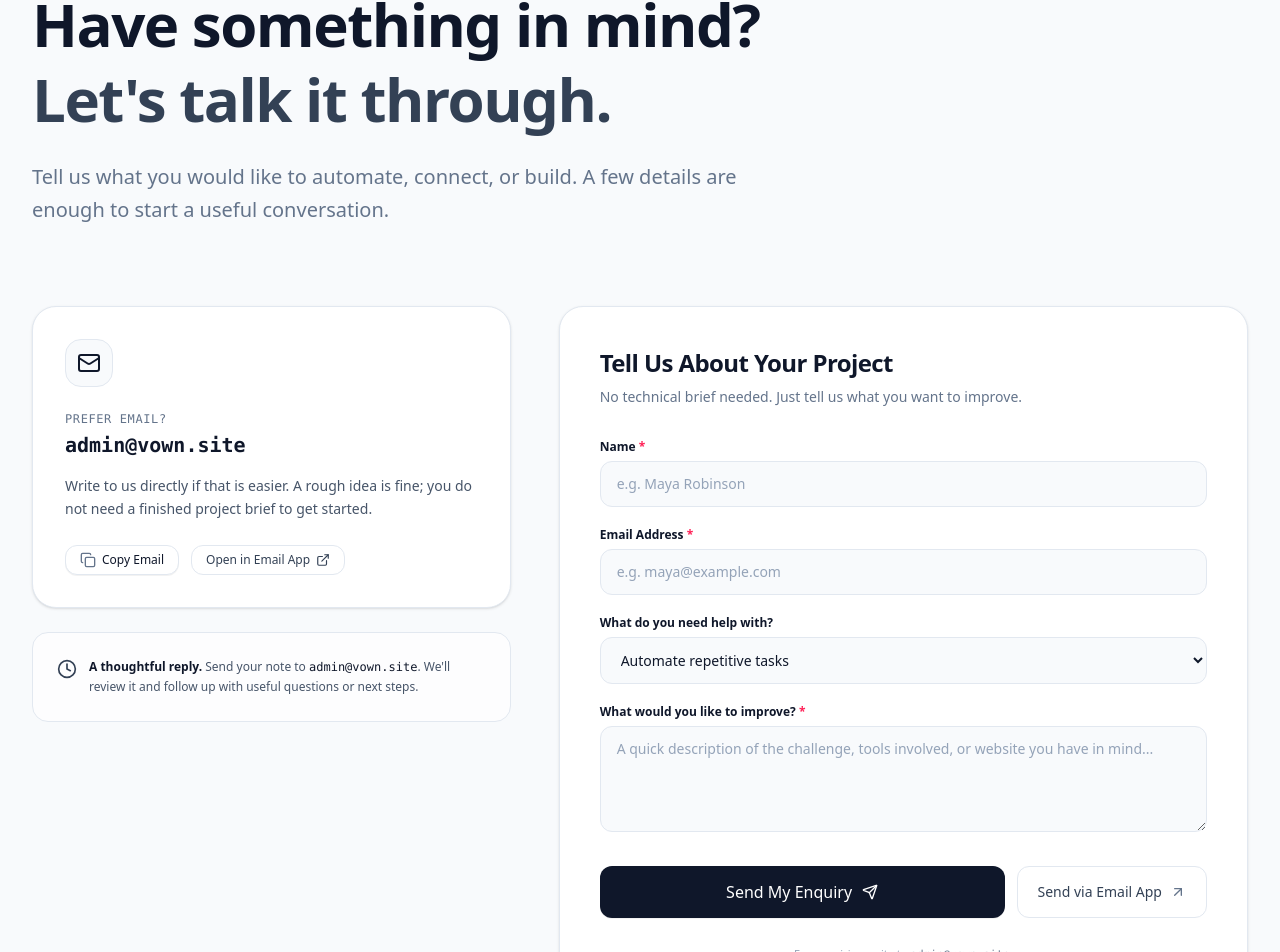
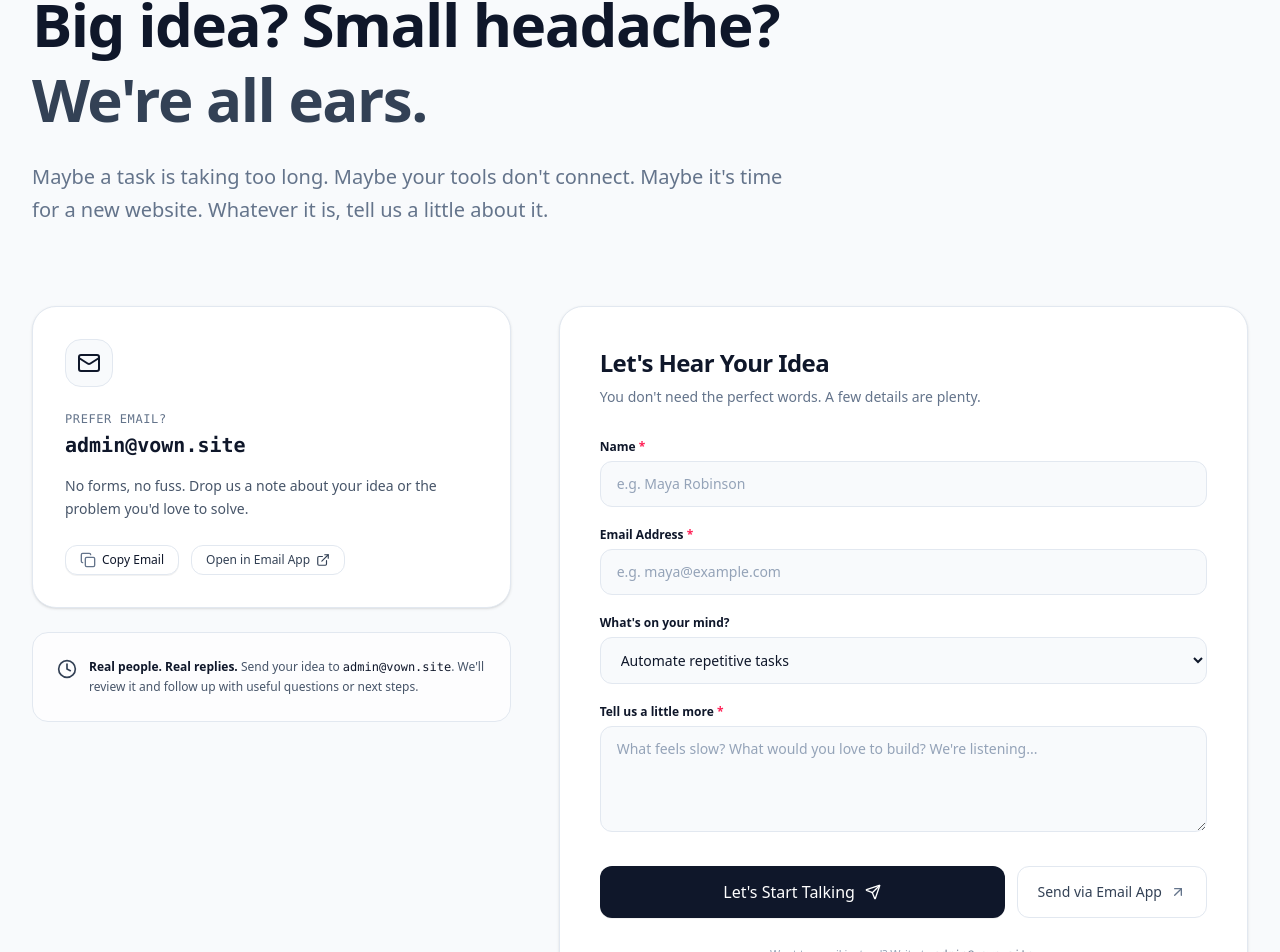
Before and after one commit to vownofficial-cloud/vown, a Next.js app: page /contact in a window 1280 px wide. Shown: the part 217-1169 px from the top of the page. Built offline with nearby package versions, Linux system fonts and the light colour scheme.

Commit message:
content: bring a friendly, modern voice to About and Contact

```diff
--- a/src/app/contact/page.tsx
+++ b/src/app/contact/page.tsx
@@ -147,13 +147,13 @@ function ContactFormContent() {
             </span>
           </div>
           <h1 className="text-4xl sm:text-6xl font-extrabold tracking-tight text-[#0F172A] dark:text-white leading-tight mb-6">
-            Have something in mind?
+            Big idea? Small headache?
             <br />
-            <span className="text-[#334155] dark:text-slate-300">Let&apos;s talk it through.</span>
+            <span className="text-[#334155] dark:text-slate-300">We&apos;re all ears.</span>
           </h1>
           <p className="text-lg sm:text-xl text-[#64748B] dark:text-slate-300 leading-relaxed">
-            Tell us what you would like to automate, connect, or build.
-            A few details are enough to start a useful conversation.
+            Maybe a task is taking too long. Maybe your tools don't connect. Maybe it's time for a new website.
+            Whatever it is, tell us a little about it.
           </p>
         </MotionWrap>
 
@@ -175,7 +175,7 @@ function ContactFormContent() {
               </div>
 
               <p className="text-sm text-[#475569] dark:text-slate-300 leading-relaxed mb-6">
-                Write to us directly if that is easier. A rough idea is fine; you do not need a finished project brief to get started.
+                No forms, no fuss. Drop us a note about your idea or the problem you'd love to solve.
               </p>
 
               {/* Action Buttons */}
@@ -212,7 +212,7 @@ function ContactFormContent() {
             <div className="p-6 rounded-2xl bg-white/70 dark:bg-[#111827]/70 border border-[#E2E8F0] dark:border-slate-800 flex items-start gap-3">
               <Clock className="w-5 h-5 text-[#334155] dark:text-slate-300 shrink-0 mt-0.5" />
               <div className="text-xs text-[#475569] dark:text-slate-300 leading-relaxed">
-                <span className="font-semibold text-[#0F172A] dark:text-white">A thoughtful reply.</span> Send your note to <span className="font-mono text-[#0F172A] dark:text-white">admin@vown.site</span>. We&apos;ll review it and follow up with useful questions or next steps.
+                <span className="font-semibold text-[#0F172A] dark:text-white">Real people. Real replies.</span> Send your idea to <span className="font-mono text-[#0F172A] dark:text-white">admin@vown.site</span>. We&apos;ll review it and follow up with useful questions or next steps.
               </div>
             </div>
           </MotionWrap>
@@ -222,10 +222,10 @@ function ContactFormContent() {
             <div className="p-8 sm:p-10 rounded-3xl bg-white dark:bg-[#111827] border border-[#E2E8F0] dark:border-slate-800 shadow-sm">
 
               <h2 className="text-2xl font-bold text-[#0F172A] dark:text-white tracking-tight mb-2">
-                Tell Us About Your Project
+                Let's Hear Your Idea
               </h2>
               <p className="text-xs sm:text-sm text-[#64748B] dark:text-slate-400 mb-8">
-                No technical brief needed. Just tell us what you want to improve.
+                You don't need the perfect words. A few details are plenty.
               </p>
 
               {/* Status Notifications */}
@@ -326,7 +326,7 @@ function ContactFormContent() {
                 {/* Area of Interest */}
                 <div>
                   <label htmlFor="service" className="block text-xs font-semibold text-[#0F172A] dark:text-slate-200 mb-1.5">
-                    What do you need help with?
+                    What's on your mind?
                   </label>
                   <select
                     id="service"
@@ -344,7 +344,7 @@ function ContactFormContent() {
                 {/* Project Details */}
                 <div>
                   <label htmlFor="message" className="block text-xs font-semibold text-[#0F172A] dark:text-slate-200 mb-1.5">
-                    What would you like to improve? <span className="text-rose-500">*</span>
+                    Tell us a little more <span className="text-rose-500">*</span>
                   </label>
                   <textarea
                     id="message"
@@ -355,7 +355,7 @@ function ContactFormContent() {
                       setFormData({ ...formData, message: e.target.value });
                       if (formErrors.message) setFormErrors({ ...formErrors, message: "" });
                     }}
-                    placeholder="A quick description of the challenge, tools involved, or website you have in mind..."
+                    placeholder="What feels slow? What would you love to build? We're listening..."
                     className="w-full px-4 py-3 rounded-xl bg-slate-50 dark:bg-[#0B0F17] border border-[#E2E8F0] dark:border-slate-800 text-sm text-[#0F172A] dark:text-white placeholder:text-[#94A3B8] dark:placeholder:text-slate-500 focus:bg-white dark:focus:bg-[#0B0F17] focus:outline-hidden focus:ring-2 focus:ring-[#0F172A] dark:focus:ring-slate-400 focus:border-transparent transition-all resize-y"
                   />
                   {formErrors.message && (
@@ -373,7 +373,7 @@ function ContactFormContent() {
                     className="w-full sm:flex-1 justify-center"
                     icon={<Send className="w-4 h-4" />}
                   >
-                    {status === "loading" ? "Sending..." : "Send My Enquiry"}
+                    {status === "loading" ? "Sending..." : "Let's Start Talking"}
                   </Button>
 
                   <a
@@ -386,7 +386,7 @@ function ContactFormContent() {
                 </div>
 
                 <div className="text-[11px] text-[#94A3B8] dark:text-slate-500 text-center pt-2">
-                  For enquiries, write to{" "}
+                  Want to email instead? Write to{" "}
                   <span className="font-mono text-[#64748B] dark:text-slate-400">admin@vown.site</span>.
                 </div>
               </form>
```
